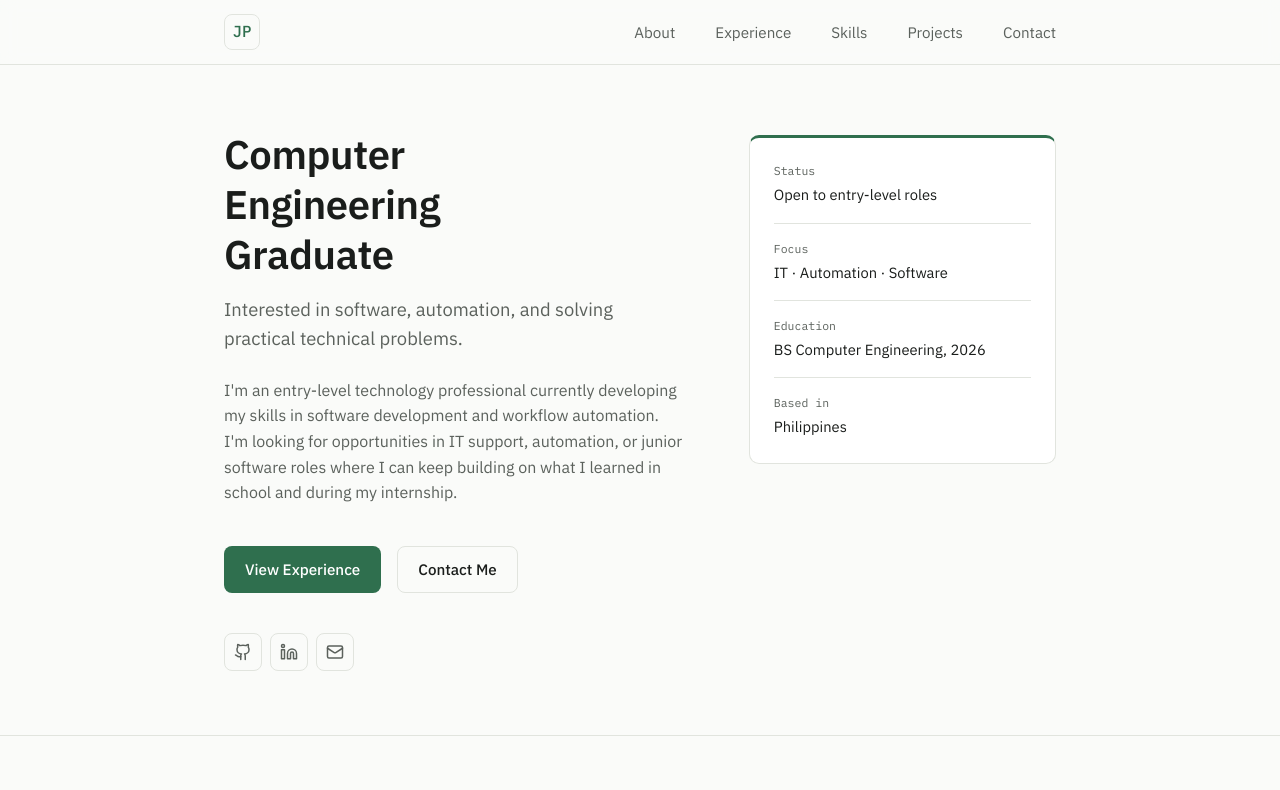
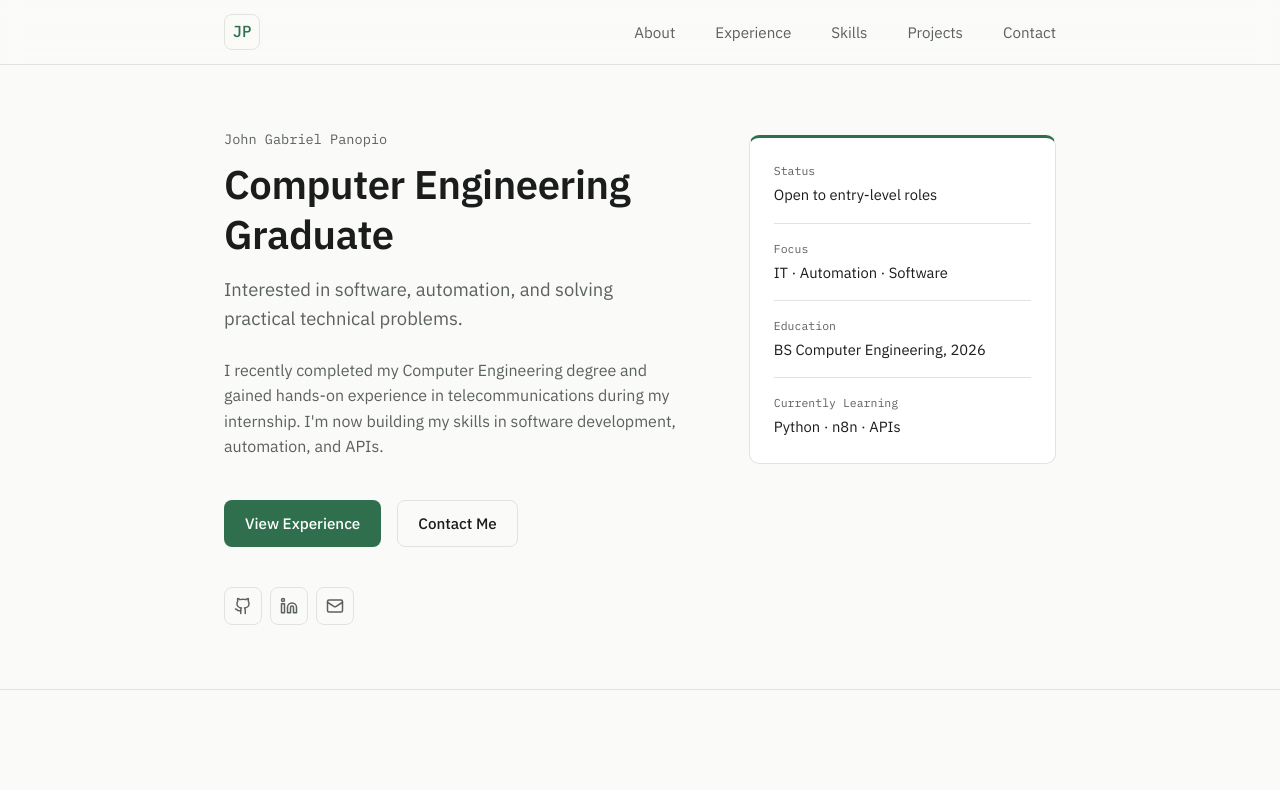
Before and after one commit to Azarath-max/Portfolio-Site, a React (Vite) app: page / in a window 1280 px wide. Shown: the top 790 px of the page. Built offline with nearby package versions, Linux system fonts and the light colour scheme.

Commit message:
slight tweaks

```diff
--- a/src/components/Hero.css
+++ b/src/components/Hero.css
@@ -10,9 +10,16 @@
   align-items: start;
 }
 
+.hero-name {
+  font-family: var(--font-mono);
+  font-size: 0.85rem;
+  color: var(--color-text-secondary);
+  margin-bottom: var(--space-1);
+}
+
 .hero-title {
   font-size: 2.5rem;
-  max-width: 14ch;
+  max-width: 22ch;
 }
 
 .hero-tagline {
--- a/src/components/Hero.jsx
+++ b/src/components/Hero.jsx
@@ -7,7 +7,12 @@ export default function Hero() {
     <section id="top" className="hero">
       <div className="container-wide hero-grid">
         <div className="hero-main">
-          <h1 className="hero-title">{profile.title}</h1>
+          <p className="hero-name">{profile.shortName}</p>
+          <h1 className="hero-title">
+            {profile.titleLine1}
+            <br />
+            {profile.titleLine2}
+          </h1>
           <p className="hero-tagline">{profile.tagline}</p>
           <p className="hero-summary">{profile.summary}</p>
 
@@ -39,7 +44,11 @@ export default function Hero() {
             >
               <Linkedin size={18} />
             </a>
-            <a className="icon-link" href={`mailto:${profile.email}`} aria-label="Email">
+            <a
+              className="icon-link"
+              href={`mailto:${profile.email}`}
+              aria-label="Email"
+            >
               <Mail size={18} />
             </a>
           </div>
--- a/src/data/portfolioData.js
+++ b/src/data/portfolioData.js
@@ -7,15 +7,16 @@ export const profile = {
   name: "John Gabriel L. Panopio",
   shortName: "John Gabriel Panopio",
   initials: "JP",
-  title: "Computer Engineering Graduate",
+  titleLine1: "Computer Engineering",
+  titleLine2: "Graduate",
   tagline:
     "Interested in software, automation, and solving practical technical problems.",
   summary:
-    "I'm an entry-level technology professional currently developing my skills in software development and workflow automation. I'm looking for opportunities in IT support, automation, or junior software roles where I can keep building on what I learned in school and during my internship.",
-  email: "cpe.panopio.johngabriel@gmail.com", // TODO: replace with your real email
+    "I recently completed my Computer Engineering degree and gained hands-on experience in telecommunications during my internship. I'm now building my skills in software development, automation, and APIs.",
+  email: "cpe.panopio.johngabriel@gmail.com",
   links: {
-    github: "https://github.com/Azarath-max", // TODO: replace
-    linkedin: "https://www.linkedin.com/in/johngabrielpanopio/", // TODO: replace
+    github: "https://github.com/your-username", // TODO: replace
+    linkedin: "https://linkedin.com/in/your-profile", // TODO: replace
   },
 };
 
@@ -23,7 +24,7 @@ export const quickFacts = [
   { label: "Status", value: "Open to entry-level roles" },
   { label: "Focus", value: "IT · Automation · Software" },
   { label: "Education", value: "BS Computer Engineering, 2026" },
-  { label: "Based in", value: "Philippines" },
+  { label: "Currently Learning", value: "Python · n8n · APIs" },
 ];
 
 export const highlights = [
```
